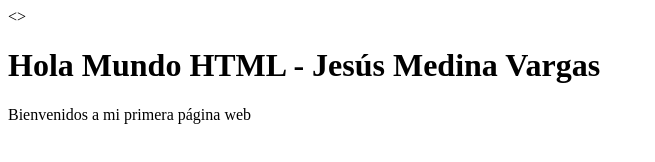
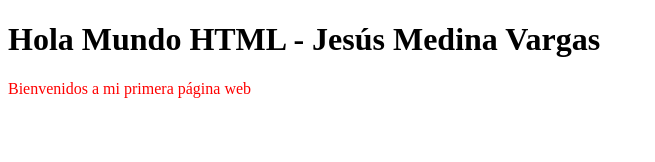
Before and after one commit to JesusMedinaVargas/aplicaciones-web, a plain HTML site: page index.html in a window 1280 px wide. Shown: the whole page, without its empty margins (0-655 px from the left). Drawn offline with Linux system fonts and the light colour scheme.

Commit message:
Cambios en el estilo de párrafo

```diff
--- a/index.html
+++ b/index.html
@@ -1,12 +1,12 @@
 <!DOCTYPE html>
 <html lang="es">
-<>
+<head>
 	<meta charset="UTF-8">
 	<meta name="viewport" content="width=device-width, initial-scale=1.0">
 	<title>Hola Mundo HTML</title>
 </head>
 <body>
 	<h1>Hola Mundo HTML - Jesús Medina Vargas</h1>
-	<p>Bienvenidos a mi primera página web</p>
+	<p style="color:red">Bienvenidos a mi primera página web</p>
 </body>
 </html>
```
